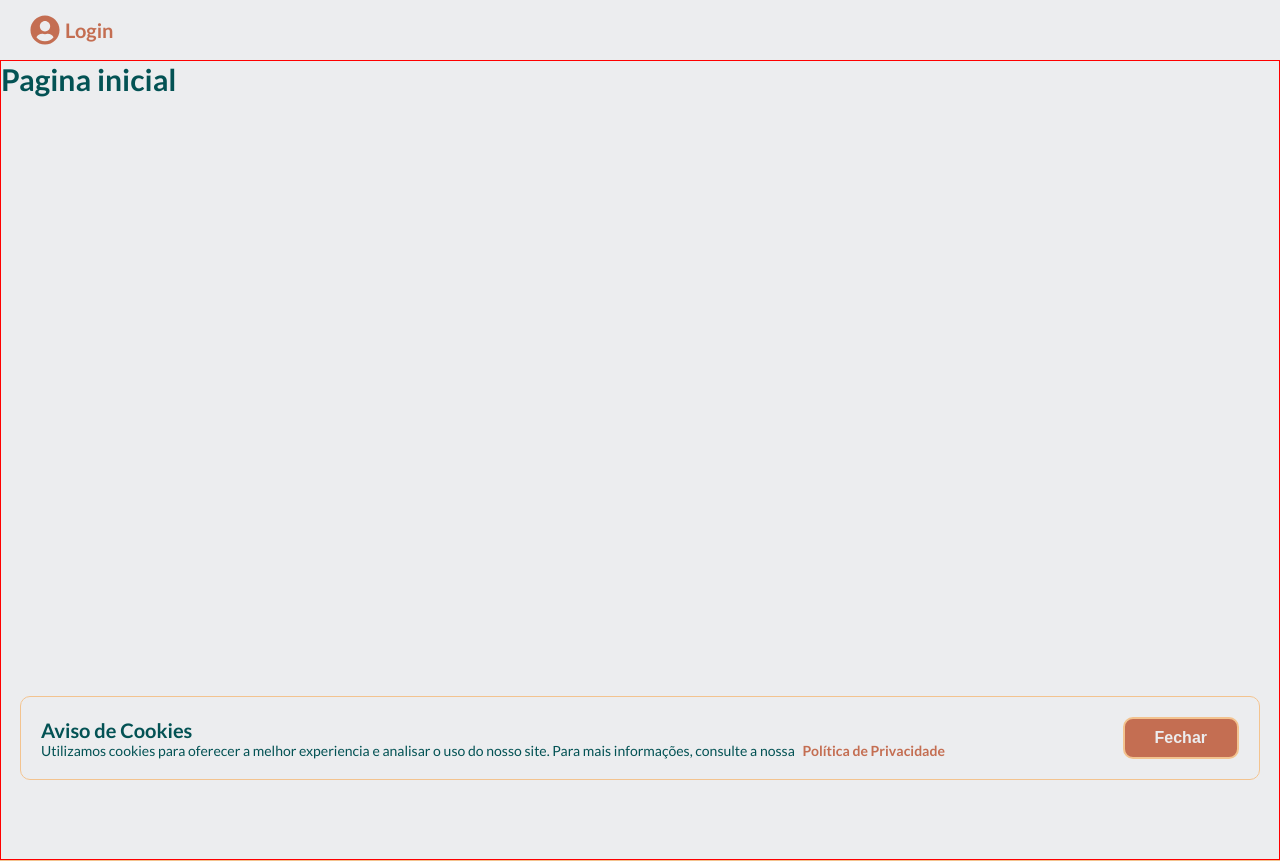
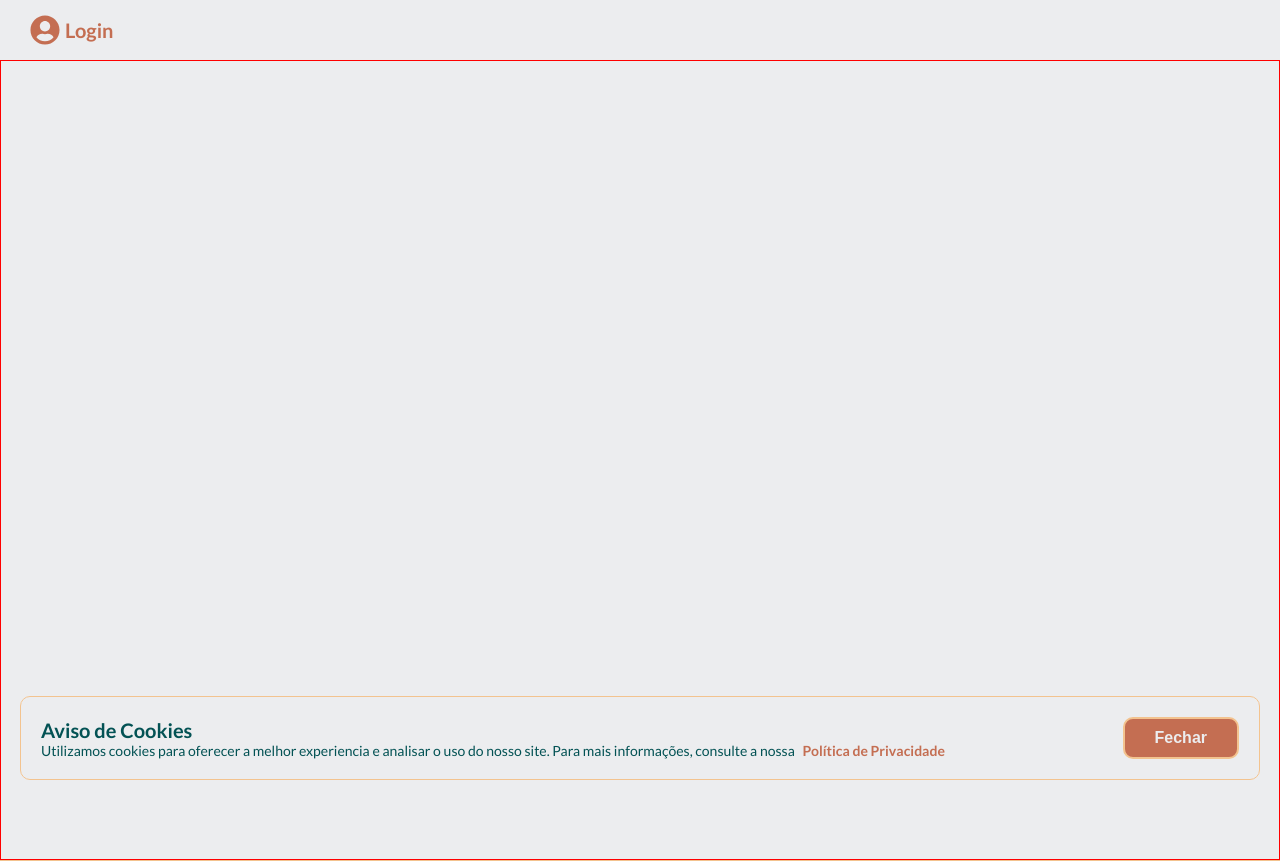
Before and after one commit to Eliel-Silva-dev/pagina-login, a Next.js app: page / in a window 1280 px wide. Shown: the top 861 px of the page. Built offline with nearby package versions, Linux system fonts and the light colour scheme.

Commit message:
feat: react paginalogin install dependencies

```diff
--- a/src/app/page.tsx
+++ b/src/app/page.tsx
@@ -3,7 +3,7 @@ import style from "./page.module.css";
 export default function Home() {
   return (
     <main id={style.main_home}>
-      <h2>Pagina inicial</h2>
+
     </main>
   );
 }
```
Also changed, not shown: package.json (+9 -6 lines), 1 other file (tests, documents, lock files or other folders).
